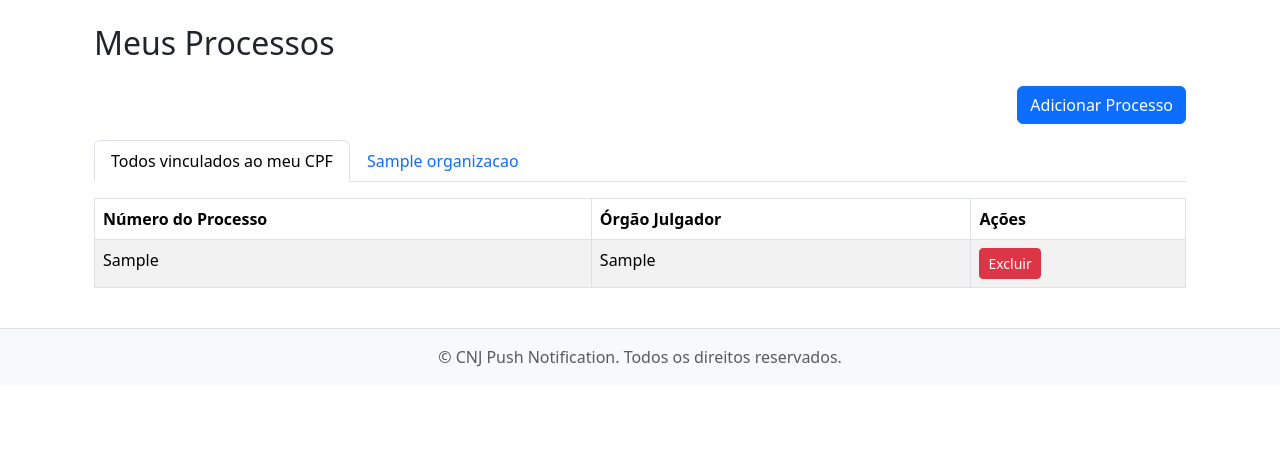
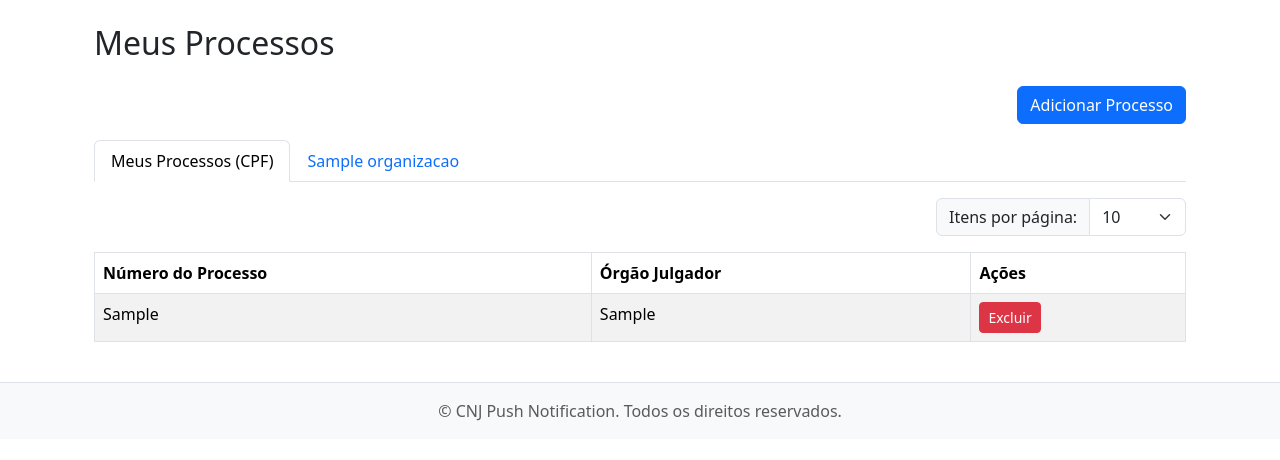
Before and after one commit to HelderVieira/cnj_push_notfication, a Django app: page /meus-processos/ in a window 1280 px wide. Shown: the part 149-609 px from the top of the page. Run offline with Django 5.2, Linux system fonts and the light colour scheme; a user stored in the database is signed in; tables that the repository leaves empty hold one stand-in row (values such as "Sample post"); some libraries are stand-ins or nearby versions.

Commit message:
feat: implement pagination and HTMX for process list with dynamic tab switching

```diff
--- a/templates/base.html
+++ b/templates/base.html
@@ -7,6 +7,7 @@
     <title>{% block title %}{% endblock %} - CNJ Push Notification</title>
     <link href="https://cdn.jsdelivr.net/npm/bootstrap@5.3.3/dist/css/bootstrap.min.css" rel="stylesheet">
     <script src="https://cdn.jsdelivr.net/npm/bootstrap@5.3.3/dist/js/bootstrap.bundle.min.js"></script>
+    <script src="https://unpkg.com/htmx.org@1.9.10" integrity="sha384-D1Kt99CQMDuVetoL1lrYwg5t+9QdHe7NLX/SoJYkXDFfX37iInKRy5xLSi8nO7UC" crossorigin="anonymous"></script>
 </head>
 <body>
     {% include "partials/_header.html" %}
--- a/templates/website/meus_processos.html
+++ b/templates/website/meus_processos.html
@@ -1,11 +1,11 @@
 {% extends 'base.html' %}
 {% load static %}
-{% load processos_extras %}
+
 {% block title %}Meus Processos{% endblock %}
 
 {% block content %}
 <div class="container">
-    <h2 class="mb-4">Meus Processos</h2>
+    <h2 class="mb-4">Meus Processos <span class="htmx-indicator spinner-border spinner-border-sm" role="status" aria-hidden="true"></span></h2>
     {% if user.is_authenticated %}
     <div class="mb-3 text-end">
         <a href="{% url 'adicionar_processo' %}" class="btn btn-primary">Adicionar Processo</a>
@@ -13,99 +13,35 @@
     {% endif %}
     <ul class="nav nav-tabs" id="processosTabs" role="tablist">
         <li class="nav-item" role="presentation">
-            <button class="nav-link active" id="todos-tab" data-bs-toggle="tab" data-bs-target="#todos" type="button" role="tab" aria-controls="todos" aria-selected="true">
-                Todos vinculados ao meu CPF
+            <button class="nav-link {% if active_tab == 'cpf' %}active{% endif %}" id="cpf-tab"
+                    data-bs-toggle="tab" data-bs-target="#processos-lista"
+                    type="button" role="tab" aria-controls="processos-lista" aria-selected="{% if active_tab == 'cpf' %}true{% else %}false{% endif %}"
+                    hx-get="{% url 'meus_processos' %}?tab=cpf"
+                    hx-target="#processos-lista"
+                    hx-push-url="true"
+                    hx-indicator=".htmx-indicator">
+                Meus Processos (CPF)
             </button>
         </li>
         {% for org in organizacoes %}
         <li class="nav-item" role="presentation">
-            <button class="nav-link" id="org-{{ org.id }}-tab" data-bs-toggle="tab" data-bs-target="#org-{{ org.id }}" type="button" role="tab" aria-controls="org-{{ org.id }}" aria-selected="false">
+            <button class="nav-link {% if active_tab == 'org_'|add:org.id|stringformat:"s" %}active{% endif %}" id="org-{{ org.id }}-tab"
+                    data-bs-toggle="tab" data-bs-target="#processos-lista"
+                    type="button" role="tab" aria-controls="processos-lista" aria-selected="{% if active_tab == 'org_'|add:org.id|stringformat:"s" %}true{% else %}false{% endif %}"
+                    hx-get="{% url 'meus_processos' %}?tab=org_{{ org.id }}"
+                    hx-target="#processos-lista"
+                    hx-push-url="true"
+                    hx-indicator=".htmx-indicator">
                 {{ org.nome }}
             </button>
         </li>
         {% endfor %}
     </ul>
     <div class="tab-content mt-3" id="processosTabsContent">
-        <div class="tab-pane fade show active" id="todos" role="tabpanel" aria-labelledby="todos-tab">
-            <div class="table-responsive">
-                <table class="table table-striped table-bordered">
-                    <thead>
-                        <tr>
-                            <th>Número do Processo</th>
-                            <th>Órgão Julgador</th>
-                            <th>Ações</th>
-                        </tr>
-                    </thead>
-                    <tbody>
-                        {% for processo in processos_cpf %}
-                        <tr>
-                            <td>{{ processo.numero_processo }}</td>
-                            <td>{{ processo.orgao_julgador }}</td>
-                            <td>
-                                <a href="{% url 'excluir_processo_monitorado' processo.id %}" class="btn btn-danger btn-sm">Excluir</a>
-                            </td>
-                        </tr>
-                        {% empty %}
-                        <tr><td colspan="5" class="text-center">Nenhum processo encontrado.</td></tr>
-                        {% endfor %}
-                    </tbody>
-                </table>
-            </div>
+        <div class="tab-pane fade show active" id="processos-lista" role="tabpanel" aria-labelledby="active-tab">
+            {% include 'website/partials/_processos_lista.html' %}
         </div>
-        {% for org in organizacoes %}
-        <div class="tab-pane fade" id="org-{{ org.id }}" role="tabpanel" aria-labelledby="org-{{ org.id }}-tab">
-            <div class="table-responsive mt-2">
-                <table class="table table-striped table-bordered">
-                    <thead>
-                        <tr>
-                            <th>Número do Processo</th>
-                            <th>Órgão Julgador</th>
-                            <th>Ações</th>
-                        </tr>
-                    </thead>
-                    <tbody>
-                        {% for processo in processos_por_org|get_item:org.id %}
-                        <tr>
-                            <td>{{ processo.numero_processo }}</td>
-                            <td>{{ processo.orgao_julgador }}</td>
-                            <td>
-                                <a href="{% url 'excluir_processo_monitorado_org' processo.id org.id %}" class="btn btn-danger btn-sm">Excluir</a>
-                            </td>
-                        </tr>
-                        {% empty %}
-                        <tr><td colspan="5" class="text-center">Nenhum processo encontrado para esta organização.</td></tr>
-                        {% endfor %}
-                    </tbody>
-                </table>
-            </div>
-        </div>
-        {% endfor %}
     </div>
 </div>
 
-<script>
-    // Corrige tab ativa ao recarregar
-    const triggerTabList = [].slice.call(document.querySelectorAll('#processosTabs button'));
-    triggerTabList.forEach(function (triggerEl) {
-        triggerEl.addEventListener('click', function (event) {
-            localStorage.setItem('meus_processos_active_tab', event.target.id);
-        });
-    });
-    document.addEventListener('DOMContentLoaded', function () {
-        const activeTab = localStorage.getItem('meus_processos_active_tab');
-        if (activeTab) {
-            const tabTrigger = document.getElementById(activeTab);
-            if (tabTrigger) {
-                new bootstrap.Tab(tabTrigger).show();
-            }
-        }
-    });
-</script>
 {% endblock %}
-
-{% comment %}
-Filtro customizado get_item deve ser registrado para acessar dict por chave no template:
-@register.filter
-def get_item(dictionary, key):
-    return dictionary.get(key)
-{% endcomment %}
--- /dev/null
+++ b/templates/website/partials/_processos_lista.html
@@ -0,0 +1,88 @@
+<div class="d-flex justify-content-end mb-3">
+    <div class="input-group" style="width: 250px;">
+        <label class="input-group-text" for="pageSizeSelect">Itens por página:</label>
+        <select class="form-select" id="pageSizeSelect"
+                name="page_size"
+                hx-get="{% url 'meus_processos' %}?tab={{ active_tab }}"
+                hx-trigger="change"
+                hx-target="#processos-lista"
+                hx-indicator=".htmx-indicator">
+            <option value="10" {% if page_size == 10 %}selected{% endif %}>10</option>
+            <option value="25" {% if page_size == 25 %}selected{% endif %}>25</option>
+            <option value="50" {% if page_size == 50 %}selected{% endif %}>50</option>
+            <option value="100" {% if page_size == 100 %}selected{% endif %}>100</option>
+        </select>
+    </div>
+</div>
+
+<div class="table-responsive">
+    <table class="table table-striped table-bordered">
+        <thead>
+            <tr>
+                <th>Número do Processo</th>
+                <th>Órgão Julgador</th>
+                <th>Ações</th>
+            </tr>
+        </thead>
+        <tbody>
+            {% for processo in page_obj %}
+            <tr>
+                <td>{{ processo.numero_processo }}</td>
+                <td>{{ processo.orgao_julgador }}</td>
+                <td>
+                    {% if active_tab == 'cpf' %}
+                        <a href="{% url 'excluir_processo_monitorado' processo.id %}" class="btn btn-danger btn-sm">Excluir</a>
+                    {% else %}
+                        {% with org_id=active_tab|slice:"4:" %}
+                        <a href="{% url 'excluir_processo_monitorado_org' processo.id org_id %}" class="btn btn-danger btn-sm">Excluir</a>
+                        {% endwith %}
+                    {% endif %}
+                </td>
+            </tr>
+            {% empty %}
+            <tr><td colspan="3" class="text-center">Nenhum processo encontrado.</td></tr>
+            {% endfor %}
+        </tbody>
+    </table>
+</div>
+
+{% if page_obj.has_other_pages %}
+<nav aria-label="Paginação de processos">
+    <ul class="pagination justify-content-center">
+        {% if page_obj.has_previous %}
+            <li class="page-item">
+                <a class="page-link" href="#"
+                   hx-get="{% url 'meus_processos' %}?tab={{ active_tab }}&page={{ page_obj.previous_page_number }}&page_size={{ page_size }}"
+                   hx-target="#processos-lista"
+                   hx-indicator=".htmx-indicator">Anterior</a>
+            </li>
+        {% else %}
+            <li class="page-item disabled"><span class="page-link">Anterior</span></li>
+        {% endif %}
+
+        {% for i in page_obj.paginator.page_range %}
+            {% if page_obj.number == i %}
+                <li class="page-item active" aria-current="page"><span class="page-link">{{ i }}</span></li>
+            {% else %}
+                <li class="page-item">
+                    <a class="page-link" href="#"
+                       hx-get="{% url 'meus_processos' %}?tab={{ active_tab }}&page={{ i }}&page_size={{ page_size }}"
+                       hx-target="#processos-lista"
+                       hx-indicator=".htmx-indicator">{{ i }}</a>
+                </li>
+            {% endif %}
+        {% endfor %}
+
+        {% if page_obj.has_next %}
+            <li class="page-item">
+                <a class="page-link" href="#"
+                   hx-get="{% url 'meus_processos' %}?tab={{ active_tab }}&page={{ page_obj.next_page_number }}&page_size={{ page_size }}"
+                   hx-target="#processos-lista"
+                   hx-indicator=".htmx-indicator">Próxima</a>
+            </li>
+        {% else %}
+            <li class="page-item disabled"><span class="page-link">Próxima</span></li>
+        {% endif %}
+    </ul>
+</nav>
+{% endif %}
--- a/website/views.py
+++ b/website/views.py
@@ -5,6 +5,7 @@ from django.contrib import messages
 from .models import ConteudoLandingPage, CustomUser, Organizacao, Vinculo, ProcessoMonitorados
 from .forms import CustomUserCreationForm, CustomAuthenticationForm, OrganizationForm, VinculoForm, ProcessoMonitoradosForm
 from django.views.decorators.csrf import csrf_protect
+from django.core.paginator import Paginator
 
 from django import template
 register = template.Library()
@@ -18,19 +19,52 @@ from django.contrib import messages
 @login_required
 def meus_processos_view(request):
     user = request.user
-    # Todos os processos vinculados ao CPF do usuário
-    processos_cpf = user.processos_monitorados.all()
-    # Organizações que o usuário tem vínculo
+
+    # Tamanho da página, com valor padrão de 10 e validação
+    try:
+        page_size = int(request.GET.get('page_size', 10))
+        if page_size not in [10, 25, 50, 100]:
+            page_size = 10
+    except (ValueError, TypeError):
+        page_size = 10
+
+    # Determina a aba ativa a partir dos parâmetros GET
+    active_tab = request.GET.get('tab', 'cpf')
+    process_list = []
+
+    if active_tab == 'cpf':
+        process_list = user.processos_monitorados.all().order_by('numero_processo')
+    elif active_tab.startswith('org_'):
+        try:
+            org_id = int(active_tab.split('_')[1])
+            if Vinculo.objects.filter(usuario=user, organizacao_id=org_id).exists():
+                org = Organizacao.objects.get(id=org_id)
+                process_list = org.processos_monitorados.all().order_by('numero_processo')
+        except (ValueError, Organizacao.DoesNotExist):
+            process_list = [] # Em caso de erro, retorna lista vazia
+
+    # Paginação
+    paginator = Paginator(process_list, page_size)
+    page_number = request.GET.get('page')
+    page_obj = paginator.get_page(page_number)
+
+    # Se for uma requisição HTMX, retorna apenas o template parcial
+    if request.headers.get('HX-Request'):
+        return render(request, 'website/partials/_processos_lista.html', {
+            'page_obj': page_obj,
+            'active_tab': active_tab,
+            'page_size': page_size,
+        })
+
+    # Para a carga inicial, busca as organizações e renderiza a página completa
     vinculos = Vinculo.objects.filter(usuario=user).select_related('organizacao')
     organizacoes = [v.organizacao for v in vinculos]
-    # Dicionário: org_id -> queryset de processos daquela organização
-    processos_por_org = {}
-    for org in organizacoes:
-        processos_por_org[org.id] = org.processos_monitorados.all()
+
     context = {
-        'processos_cpf': processos_cpf,
         'organizacoes': organizacoes,
-        'processos_por_org': processos_por_org,
+        'page_obj': page_obj,
+        'active_tab': active_tab,
+        'page_size': page_size,
     }
     return render(request, 'website/meus_processos.html', context)
 
```
